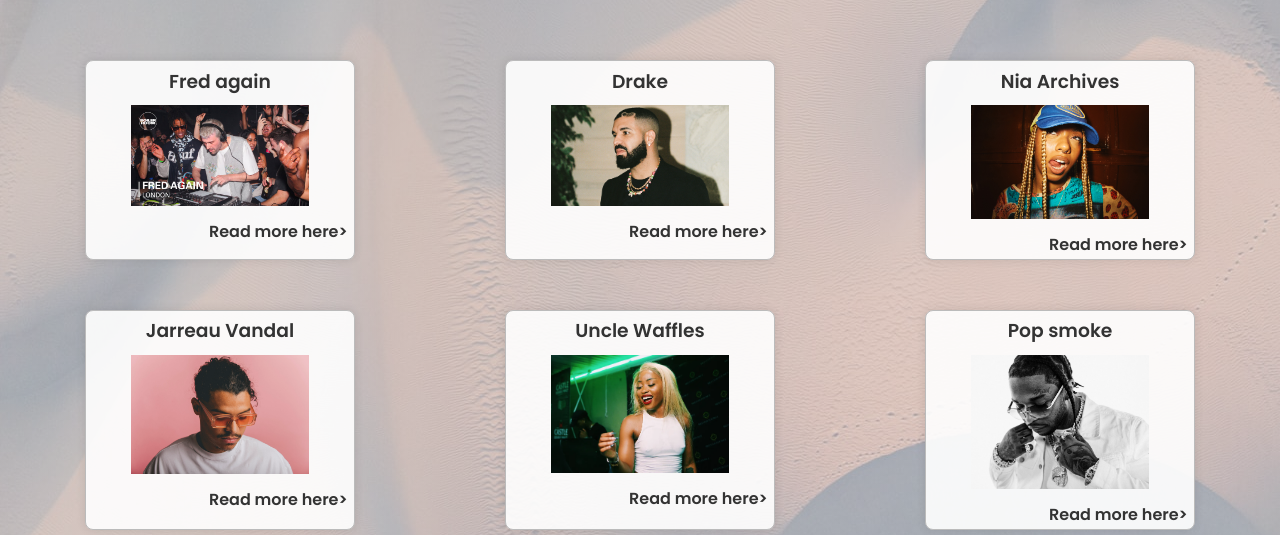
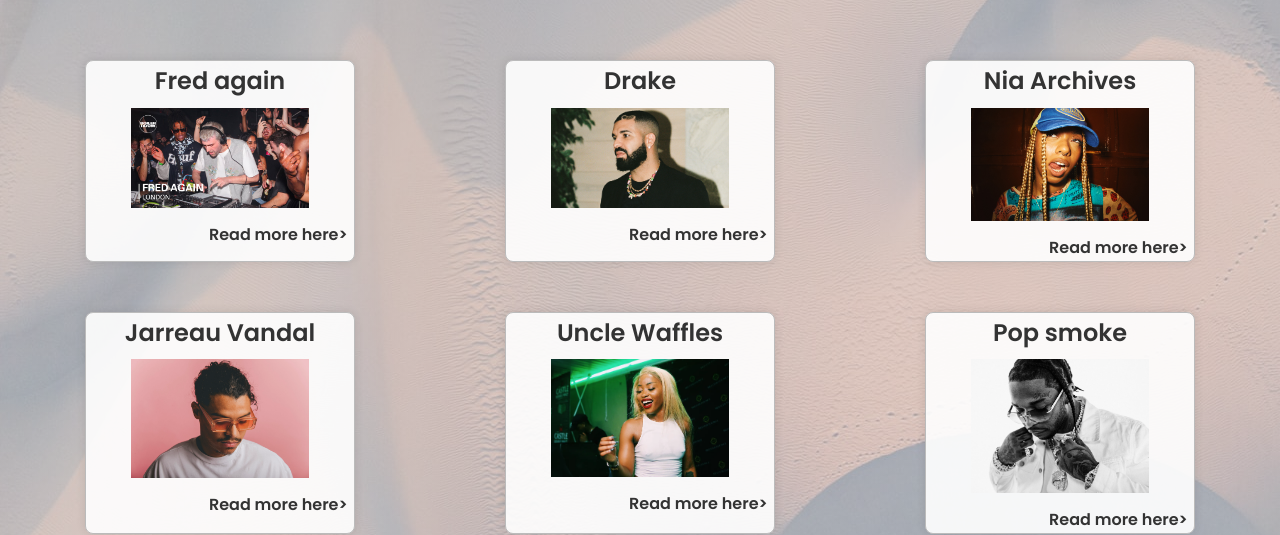
Before and after one commit to Shivamsrepo/Internetstandaarden, a plain HTML site: page artists.html in a window 1280 px wide. Shown: the part 292-827 px from the top of the page. Drawn offline with nearby package versions, Linux system fonts and the light colour scheme; a web font is replaced by a local one.

Commit message:
Add files via upload

```diff
--- a/artists.html
+++ b/artists.html
@@ -25,7 +25,7 @@
         <section class="flex-blocks_artist">
             <article class="flex-block_artist fade2">
                 <a href="artists_overview_fred.html">
-                    <h3>Fred again</h3>
+                    <h2>Fred again</h2>
                     <img src="assets/img/fred-again.jpg" alt="Fred Again cover">
                     <p class="right-align">Read more here></p>
                 </a>
@@ -33,35 +33,35 @@
 
             <article class="flex-block_artist fade2">
                 <a href="artists_overview_drake.html">
-                    <h3>Drake</h3>
+                    <h2>Drake</h2>
                     <img src="assets/img/drake.jpg" alt="Drake cover">
                     <p class="right-align">Read more here></p>
                 </a>
             </article>
             <article class="flex-block_artist fade2">
                 <a href="404.html">
-                    <h3>Nia Archives</h3>
+                    <h2>Nia Archives</h2>
                     <img src="assets/img/nia-archives.jpg" alt="Nia Archives cover">
                     <p class="right-align">Read more here></p>
                 </a>
             </article>
             <article class="flex-block_artist fade2">
                 <a href="404.html">
-                    <h3>Jarreau Vandal</h3>
+                    <h2>Jarreau Vandal</h2>
                     <img src="assets/img/jarreau-vandal.jpg" alt="Jarreau Vandal cover">
                     <p class="right-align">Read more here></p>
                 </a>
             </article>
             <article class="flex-block_artist fade2">
                 <a href="404.html">
-                    <h3>Uncle Waffles</h3>
+                    <h2>Uncle Waffles</h2>
                     <img src="assets/img/uncle-waffels.jpg" alt="uncle waffles cover">
                     <p class="right-align">Read more here></p>
                 </a>
             </article>
             <article class="flex-block_artist fade2">
                 <a href="404.html">
-                    <h3>Pop smoke</h3>
+                    <h2>Pop smoke</h2>
                     <img src="assets/img/pop-smoke.jpg" alt="Pop Smoke cover">
                     <p class="right-align">Read more here></p>
                 </a>
```
Also changed, not shown: artists_overview_drake.html (+1 -1 lines), artists_overview_fred.html (+1 -1 lines), index.html (+2 -2 lines).
